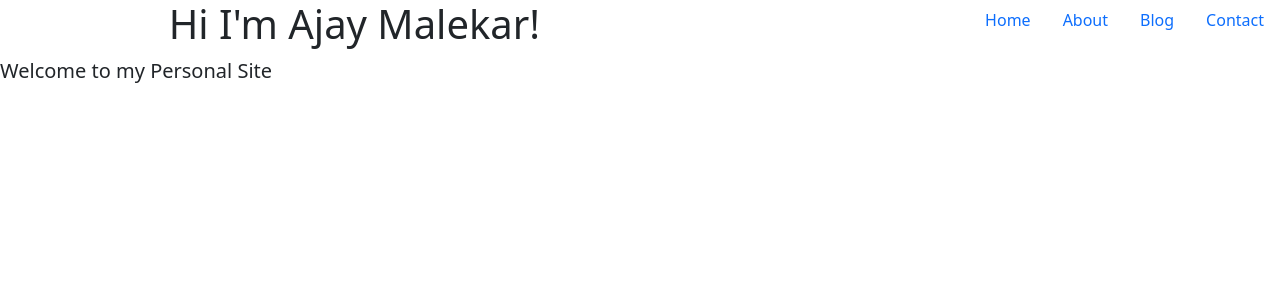
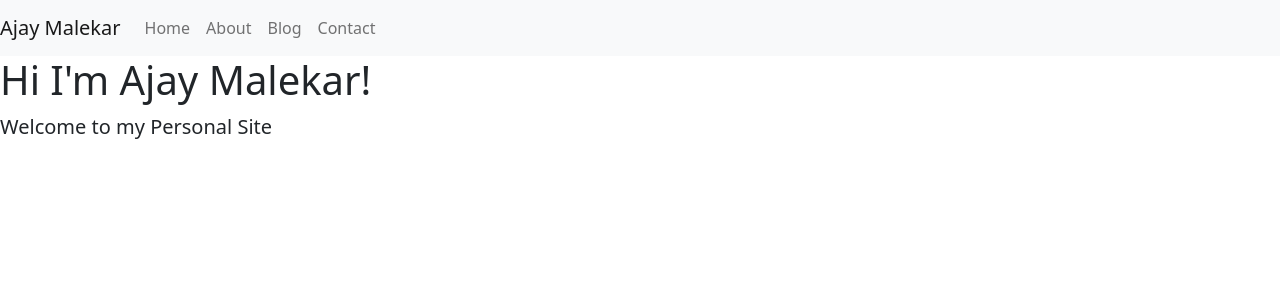
Before and after one commit to ajaymalekar/ajaymalekar.github.io, a Jekyll site: the page built from index.html, in a window 1280 px wide. Shown: the top 300 px of the page. Built offline with Jekyll 4.4.1, drawn with Linux system fonts in a browser that asks for light colours; nearby versions of some CDN libraries.

Commit message:
Update navbar.html

```diff
--- a/_includes/navbar.html
+++ b/_includes/navbar.html
@@ -1,10 +1,13 @@
-  <header class="mb-auto">
-    <div>
-      <h3 class="float-md-start mb-0"><a href="https://ajaymalekar.github.io" class="text-white"> Ajay Malekar</a></h3>
-      <nav class="nav nav-masthead justify-content-center float-md-end">
+<nav class="navbar navbar-expand-lg navbar-light bg-light">
+  <a class="navbar-brand" href="https://ajaymalekar.github.io">Ajay Malekar</a>
+  <button class="navbar-toggler" type="button" data-toggle="collapse" data-target="#navbarNavAltMarkup" aria-controls="navbarNavAltMarkup" aria-expanded="false" aria-label="Toggle navigation">
+    <span class="navbar-toggler-icon"></span>
+  </button>
+  <div class="collapse navbar-collapse" id="navbarNavAltMarkup">
+    <div class="navbar-nav">
       {% for item in site.data.navbar %}
-      <a class="nav-item nav-link active" aria-current="page" href="{{item.link}}">{{ item.name }}</a>
+      <a class="nav-item nav-link" href="{{item.link}}">{{ item.name }}</a>
       {% endfor %}
-      </nav>
     </div>
-  </header>
+  </div>
+</nav>
```
